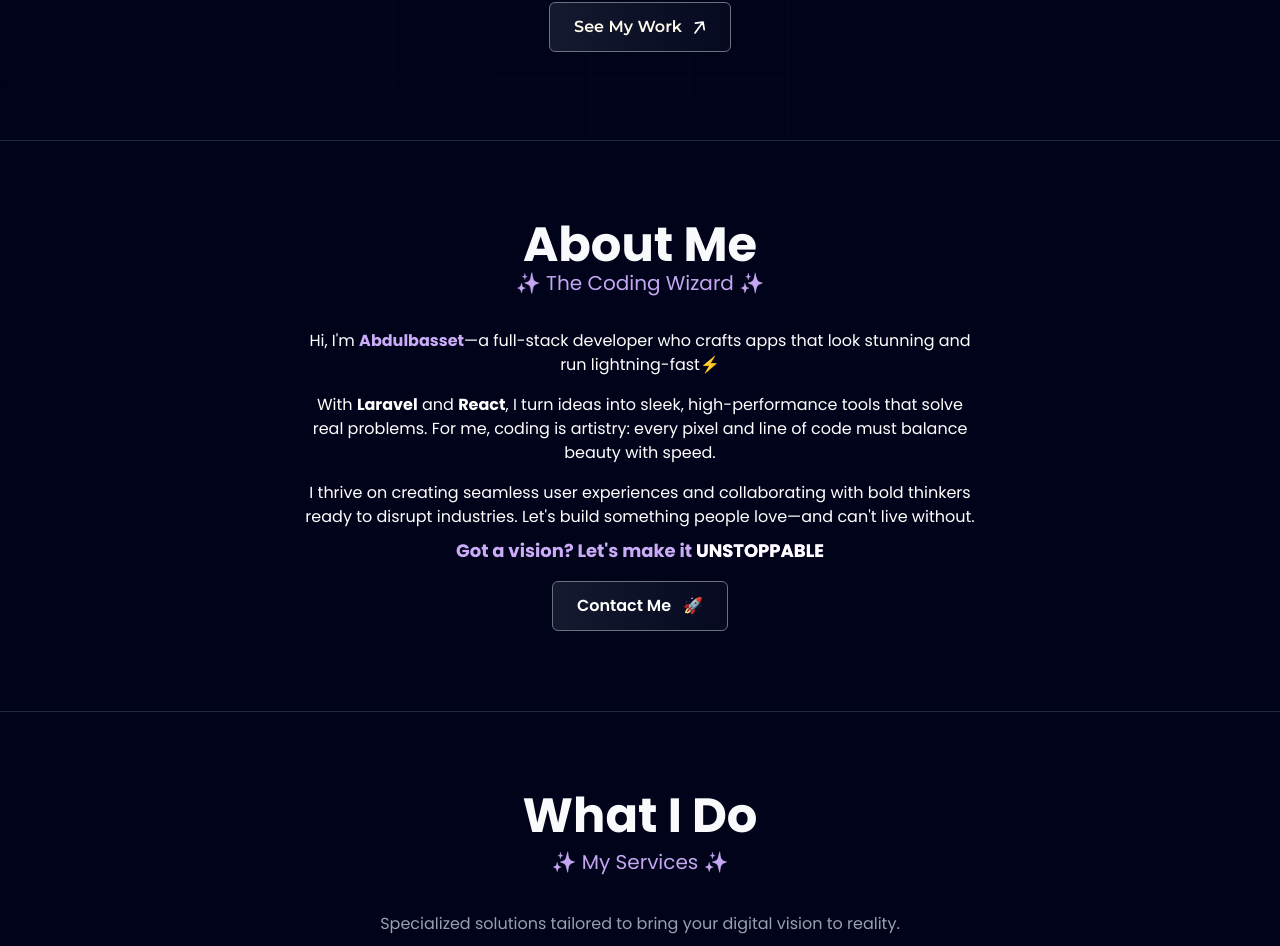
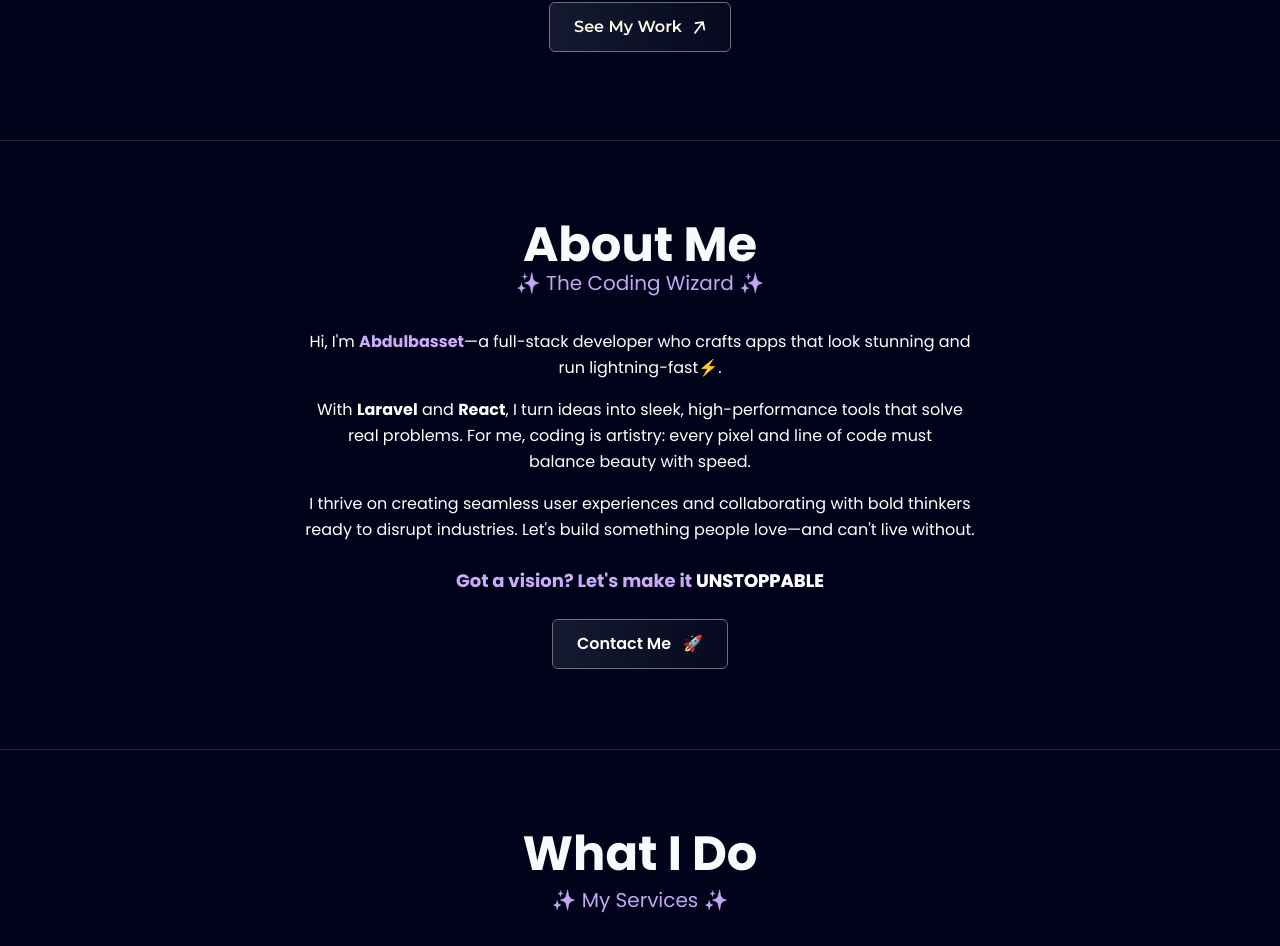
Before and after one commit to abdulbasset-benz/portfolio, a React (Vite) app: page / in a window 1280 px wide. Shown: the part 560-1506 px from the top of the page. Built offline with nearby package versions, Linux system fonts and the light colour scheme.

Commit message:
fix the image overlaying on the text

```diff
--- a/src/components/AboutMe.jsx
+++ b/src/components/AboutMe.jsx
@@ -3,7 +3,8 @@ import "../style.css";
 
 const AboutMe = () => {
   return (
-    <div className="text-white bg-primary flex flex-col items-center text-center py-20 relative border-t border-t-gray-800 font-poppins">
+    <section className="bg-primary text-white border-t border-gray-800 font-poppins py-20 px-4">
+      <div className="container mx-auto flex flex-col items-center text-center relative">
         <h1 className="text-5xl font-bold bg-clip-text text-transparent bg-slate-50">
           About Me
         </h1>
@@ -11,39 +12,41 @@ const AboutMe = () => {
           ✨ the coding wizard ✨
         </h3>
 
-      <p className="mt-w max-w-2xl text-md">
+        <p className="max-w-2xl text-md leading-relaxed">
           Hi, I'm{" "}
           <span className="font-bold bg-clip-text text-transparent bg-text-header">
             Abdulbasset
           </span>
           —a full-stack developer who crafts apps that look stunning and run
-        lightning-fast⚡
+          lightning-fast⚡.
         </p>
 
-      <p className="mt-4 max-w-2xl text-md">
+        <p className="mt-4 px-3 max-w-2xl text-md leading-relaxed">
           With <span className="font-bold">Laravel</span> and{" "}
           <span className="font-bold">React</span>, I turn ideas into sleek,
           high-performance tools that solve real problems. For me, coding is
           artistry: every pixel and line of code must balance beauty with speed.
         </p>
 
-      <p className="mt-4 max-w-2xl text-md">
+        <p className="mt-4 max-w-2xl text-md leading-relaxed">
           I thrive on creating seamless user experiences and collaborating with
           bold thinkers ready to disrupt industries. Let's build something people
           love—and can't live without.
         </p>
-      <div className="mt-2 text-lg bg-clip-text text-transparent bg-text-header font-bold">
+
+        <div className="mt-6 text-lg bg-clip-text text-transparent bg-text-header font-bold">
           Got a vision? Let's make it{" "}
-        <span className=" text-white">UNSTOPPABLE</span>
+          <span className="text-white">UNSTOPPABLE</span>
         </div>
 
-      <button className="btn flex items-center py-3 px-6 mt-4 border border-gray-500 rounded-md cursor-pointer font-semibold hover:text-slate-300 group">
+        <button className="btn flex items-center py-3 px-6 mt-6 border border-gray-500 rounded-md font-semibold hover:text-slate-300 group transition duration-300">
           Contact Me
-        <span className="ml-3 inline-block transition-transform duration-300 group-hover:translate-x-1 group-hover:-translate-y-1">
+          <span className="ml-3 transition-transform duration-300 group-hover:translate-x-1 group-hover:-translate-y-1">
             🚀
           </span>
         </button>
       </div>
+    </section>
   );
 };
 
```
Lines whose indentation alone changed are shown as unchanged.
